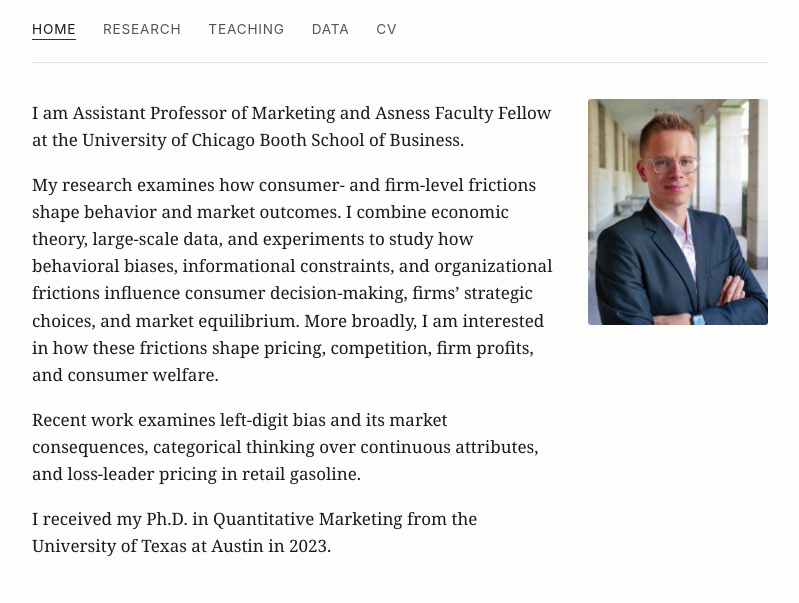
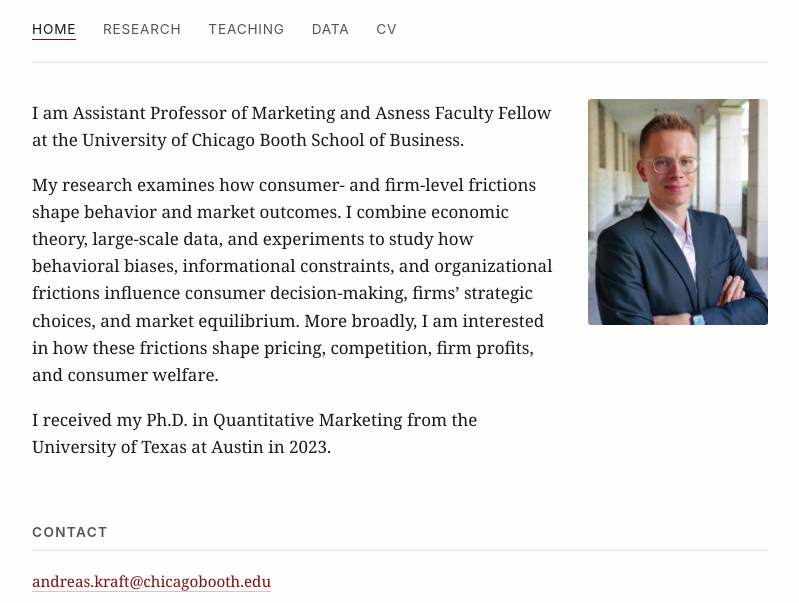
Before and after one commit to KrAndreas/KrAndreas.github.io, a plain HTML site: page index.html in a window 1280 px wide. Shown: the part 154-757 px from the top of the page, without its empty margins (240-1039 px from the left). Drawn offline with Linux system fonts and the light colour scheme.

Commit message:
Trim bio

```diff
--- a/index.html
+++ b/index.html
@@ -45,9 +45,6 @@
     equilibrium. More broadly, I am interested in how these frictions shape pricing,
     competition, firm profits, and consumer welfare.</p>
 
-    <p>Recent work examines left-digit bias and its market consequences, categorical
-    thinking over continuous attributes, and loss-leader pricing in retail gasoline.</p>
-
     <p>I received my Ph.D. in Quantitative Marketing from the University of Texas at
     Austin in 2023.</p>
   </div>
```
